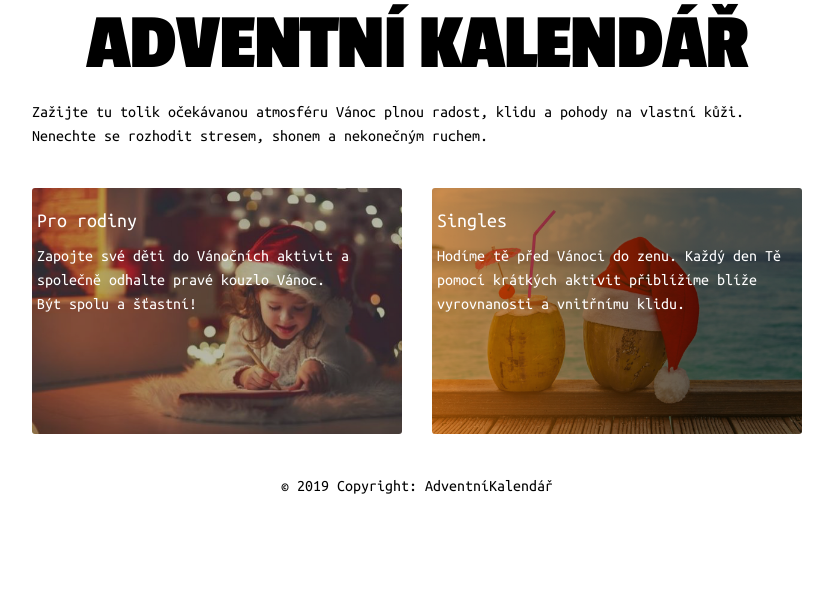
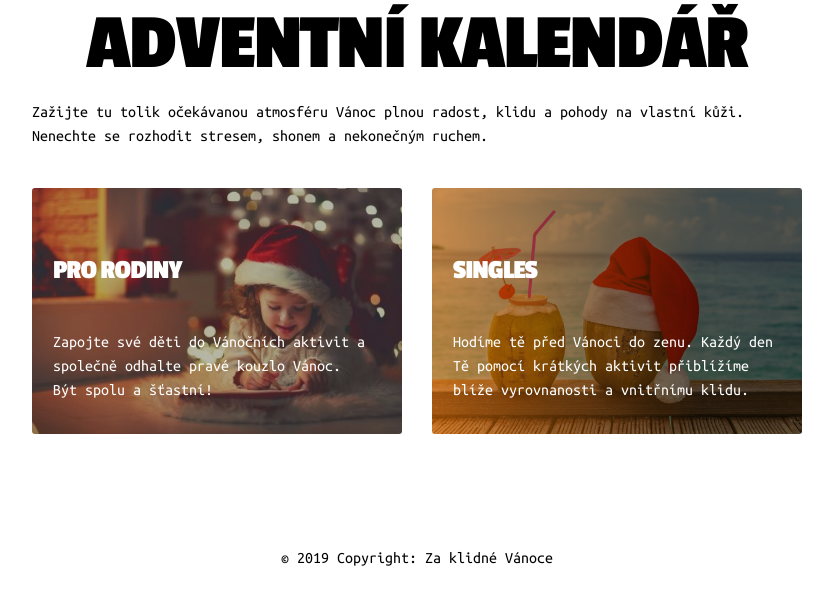
Before and after one commit to meguska/advent_calendar, a Flask app: page / in a window 1280 px wide. Shown: the part 142-747 px from the top of the page, without its empty margins (223-1056 px from the left). Run offline with Flask 2, Linux system fonts and the light colour scheme; some libraries are stand-ins or nearby versions.

Commit message:
uprava homepage

```diff
--- a/static/main.css
+++ b/static/main.css
@@ -62,12 +62,20 @@ h2 {
   letter-spacing: -2px;
 }
 h3 {
+  font-family: 'Passion One', cursive;
   font-size: 1.7em;
   font-weight: 100;
   margin-top: 30px;
+  text-align: left;
+  letter-spacing: -1px;
+}
+h5
+{
+  font-family: 'Passion One', cursive;
+  font-size: 1em;
+  margin-top: 40px;
   text-align: center;
-  letter-spacing: -1px;
-  color: #999;
+  letter-spacing: -2px;
 }
 .menu {
   float: right;
--- a/templates/index.html
+++ b/templates/index.html
@@ -20,19 +20,23 @@
 <a href="{{ url_for('sdetmi') }}" class="col-sm text-white custom-card"style="width: 18rem;">
         <img src="/static/Family.png" class="card-img" alt="Family">
         <div class="card-img-overlay">
-          <h5 class="card-title">Pro rodiny</h5>
-          <p class="card-text">Zapojte své děti do Vánočních aktivit a společně odhalte pravé kouzlo Vánoc.<br>
+          <h3 class="p-3 card-title">PRO RODINY</h3>
+          <p class="p-3 card-text">Zapojte své děti do Vánočních aktivit a společně odhalte pravé kouzlo Vánoc.<br>
           Být spolu a šťastní!</p>
         </div>
     </a>
 <a href="{{ url_for('singles') }}" class="col-sm text-white custom-card"style="width: 18rem;">
         <img src="/static/Single.png" class="card-img" alt="Single">
         <div class="card-img-overlay">
-          <h5 class="card-title">Singles</h5>
-          <p class="card-text">Hodíme tě před Vánoci do zenu. Každý den Tě pomocí krátkých aktivit přiblížíme blíže vyrovnanosti a vnitřnímu klidu.</p>
+          <h3 class="p-3 card-title">SINGLES</h3>
+          <p class="p-3 card-text">Hodíme tě před Vánoci do zenu. Každý den Tě pomocí krátkých aktivit přiblížíme blíže vyrovnanosti a vnitřnímu klidu.</p>
         </div>
   </a>
 </div>
 <br>
+<br>
+<br>
+<br>
+
 
 {% endblock %}
--- a/templates/layout.html
+++ b/templates/layout.html
@@ -34,7 +34,7 @@
 <footer class="page-footer font-small grey bottom">
 
   <!-- Copyright -->
-  <div class="footer-copyright text-center py-3">© 2019 Copyright: AdventníKalendář
+  <div class="footer-copyright text-center py-3">© 2019 Copyright: Za klidné Vánoce
   </div>
   <!-- Copyright -->
 
```
